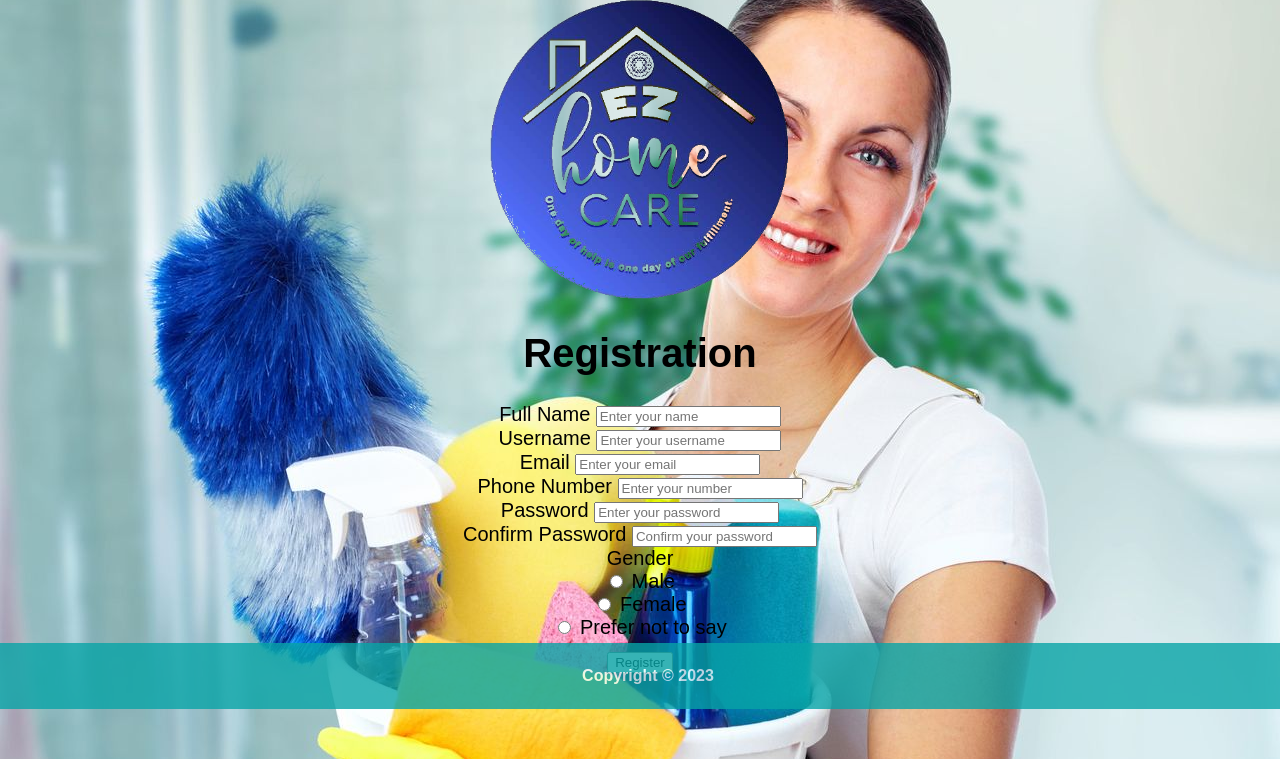
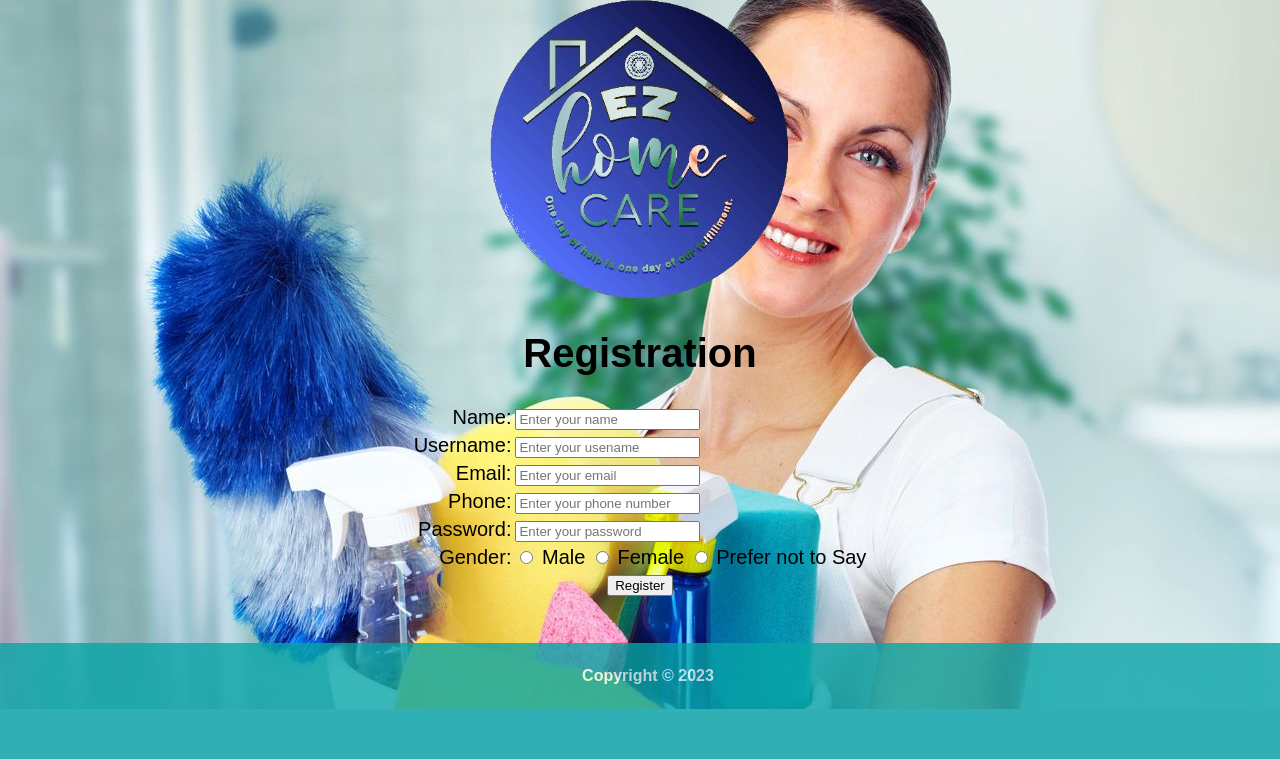
Before and after one commit to Cortzhrt/EZHOMECARE-LATEST-BUILD-FEB-2, a PHP site: page /Registration.html in a window 1280 px wide. Shown: the part 91-850 px from the top of the page. After the commit the page ends 800 px from the top, so only its background shows below. Run offline with PHP 8.4, Linux system fonts and the light colour scheme.

Commit message:
registration done :)

```diff
--- a/Registration.html
+++ b/Registration.html
@@ -23,38 +23,80 @@
         alt="Company Logo"
       />
       <h1>Registration</h1>
-      <form action="#">
-        <span>Full Name</span>
-        <input type="text" placeholder="Enter your name" required />
-        <br />
-        <span class="details">Username</span>
-        <input type="text" placeholder="Enter your username" required />
-        <br />
-        <span class="details">Email</span>
-        <input type="text" placeholder="Enter your email" required />
-        <br />
-        <span class="details">Phone Number</span>
-        <input type="text" placeholder="Enter your number" required />
-        <br />
-        <span class="details">Password</span>
-        <input type="password" placeholder="Enter your password" required />
-        <br />
-        <span class="details">Confirm Password</span>
-        <input type="password" placeholder="Confirm your password" required />
-        <br />
-        <span class="gender-title">Gender</span><br />
-        <input type="radio" name="gender" id="dot-1" />
-        <label for="dot-1">Male</label><br />
-        <input type="radio" name="gender" id="dot-2" />
-        <label for="dot-2">Female</label><br />
-        <input type="radio" name="gender" id="dot-3" />
-        <label for="dot-3">Prefer not to say </label>
+      <form action="insert.php" method="POST">
+        <table style="margin: auto">
+          <tr>
+            <td class="right">Name:</td>
+            <td class="left">
+              <input
+                type="text"
+                placeholder="Enter your name"
+                name="name"
+                required
+              />
+            </td>
+          </tr>
+          <tr>
+            <td class="right">Username:</td>
+            <td class="left">
+              <input
+                type="text"
+                placeholder="Enter your usename"
+                name="username"
+                required
+              />
+            </td>
+          </tr>
+          <tr>
+            <td class="right">Email:</td>
+            <td class="left">
+              <input
+                type="email"
+                placeholder="Enter your email"
+                name="email"
+                required
+              />
+            </td>
+          </tr>
+          <tr>
+            <td class="right">Phone:</td>
+            <td class="left">
+              <input
+                type="tel"
+                placeholder="Enter your phone number"
+                name="phone"
+                required
+              />
+            </td>
+          </tr>
+          <tr>
+            <td class="right">Password:</td>
+            <td class="left">
+              <input
+                class="password"
+                type="password"
+                placeholder="Enter your password"
+                name="password"
+                required
+              />
+            </td>
+          </tr>
+          <tr>
+            <td class="right">Gender:</td>
+            <td class="left">
+              <input type="radio" name="gender" value="m" required />
+              Male
+              <input type="radio" name="gender" value="f" required />
+              Female
+              <input type="radio" name="gender" value="n" required />
+              Prefer not to Say
+            </td>
+          </tr>
+        </table>
+        <input type="Submit" value="Register" />
       </form>
-      <div style="padding: 10px">
-        <a href="index.html" class="btn btn-info" role="button">
-          <button style="margin-bottom: 1em" type="submit">Register</button>
-        </a>
-      </div>
+
+      <div style="padding: 10px"></div>
       <br />
     </div>
     <footer>
--- a/style.css
+++ b/style.css
@@ -58,3 +58,11 @@ img:hover {
   margin-right: 3cm;
   text-align: center;
 }
+
+.right {
+  text-align: right;
+}
+
+.left {
+  text-align: start;
+}
```
Also changed, not shown: insert.php (added, +47 -0 lines).
